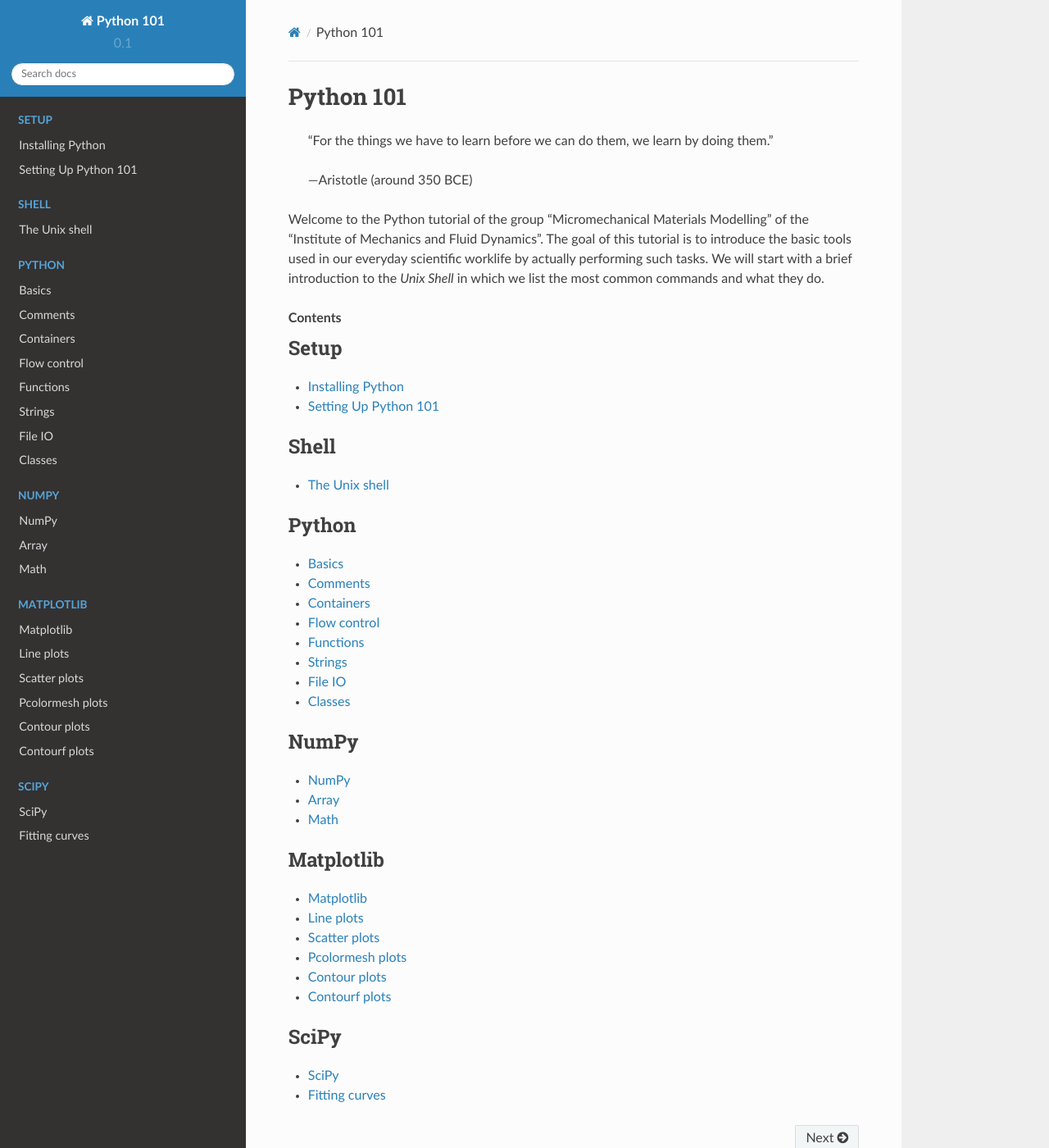
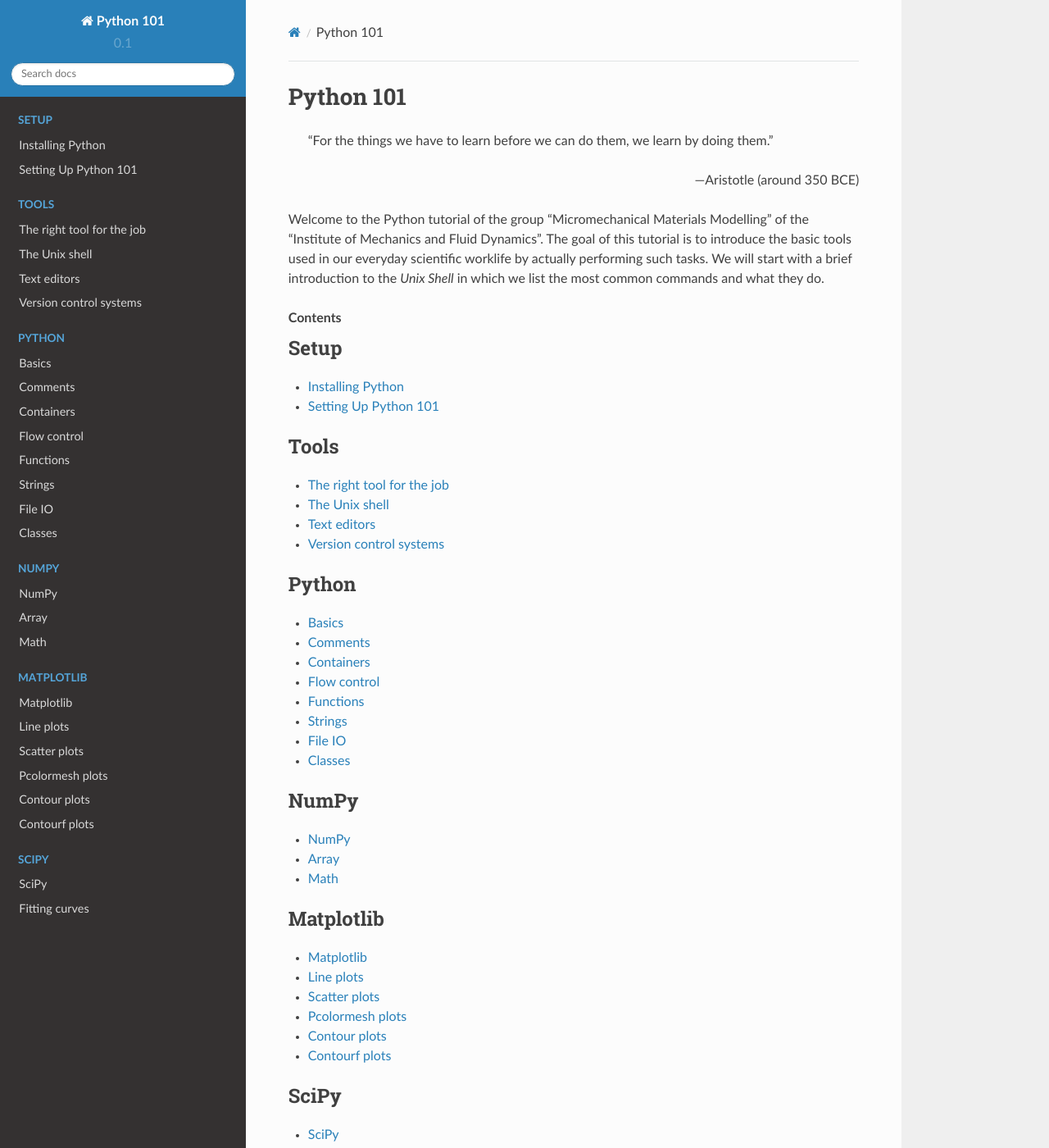
Before and after one commit to GauZen/python101, a Sphinx documentation site: the page built from docs/index.rst, in a window 1280 px wide and 1400 px high. Shown: the whole window at 82% size. Built offline with Sphinx 7.4.7 and the Read the Docs theme 2.0.0, drawn with Linux system fonts in a browser that asks for light colours.

Commit message:
Refactor tools and add custom css

```diff
--- /dev/null
+++ b/docs/_static/css/custom.css
@@ -0,0 +1,3 @@
+.attribution {
+    text-align: right;
+}
--- a/docs/conf.py
+++ b/docs/conf.py
@@ -178,7 +178,11 @@
 # Add any paths that contain custom static files (such as style sheets) here,
 # relative to this directory. They are copied after the builtin static files,
 # so a file named "default.css" will overwrite the builtin "default.css".
-html_static_path = []
+html_static_path = ['_static']
+
+
+def setup(app):
+    app.add_stylesheet('css/custom.css')
 
 # Add any extra paths that contain custom files (such as robots.txt or
 # .htaccess) here, relative to this directory. These files are copied
--- a/docs/index.rst
+++ b/docs/index.rst
@@ -29,9 +29,12 @@
 
 .. toctree::
     :maxdepth: 1
-    :caption: Shell
+    :caption: Tools
 
-    shell/shell
+    tools/the_right_tool_for_the_job
+    tools/shell
+    tools/text_editors
+    tools/version_control_systems
 
 .. toctree::
     :maxdepth: 1
--- a/docs/shell/shell.rst
+++ b/docs/tools/shell.rst
@@ -9,7 +9,7 @@
     "The Linux philosophy is 'Laugh in the face of danger'. Oops. Wrong One.
     'Do it yourself'. Yes, that's it."
 
-    -- Linus Torvalds
+    ---Linus Torvalds
 
 We could try to think of a neat way of defining what a *Unix shell* is, but
 thankfully Wikipedia_ comes to the rescue:
--- /dev/null
+++ b/docs/tools/version_control_systems.rst
@@ -0,0 +1,12 @@
+.. _sec_version_control_systems:
+
+=======================
+Version control systems
+=======================
+
+SVN
+===
+
+
+Git
+===
```
Also changed, not shown: docs/python/basics.rst (+10 -1 lines), docs/tools/text_editors.rst (added, +133 -0 lines), docs/tools/the_right_tool_for_the_job.rst (added, +25 -0 lines).
